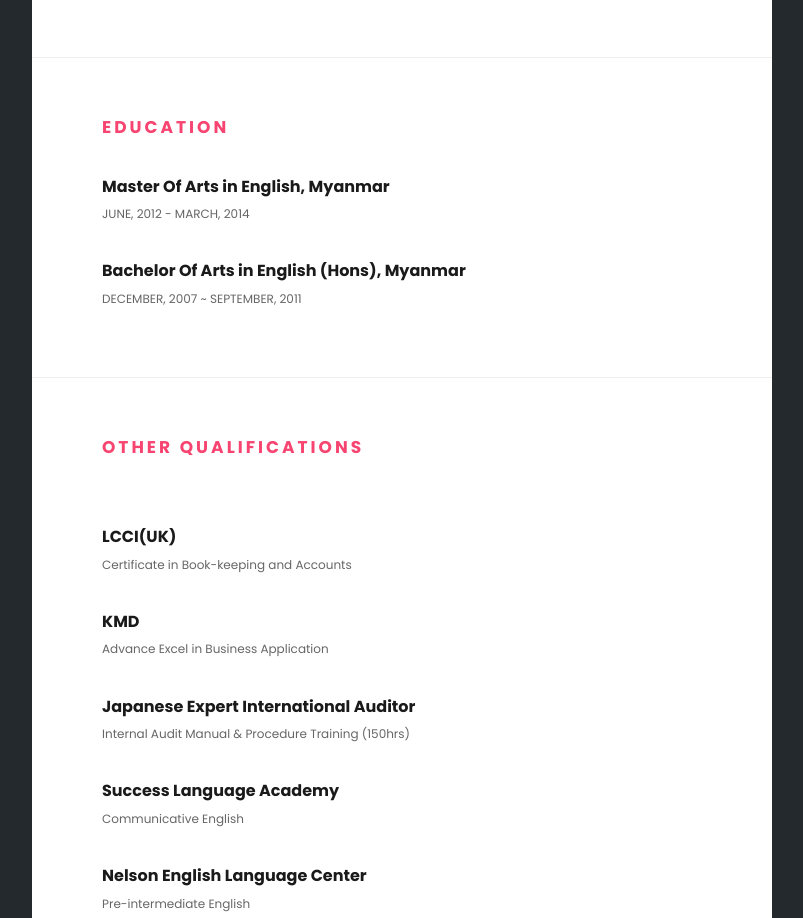
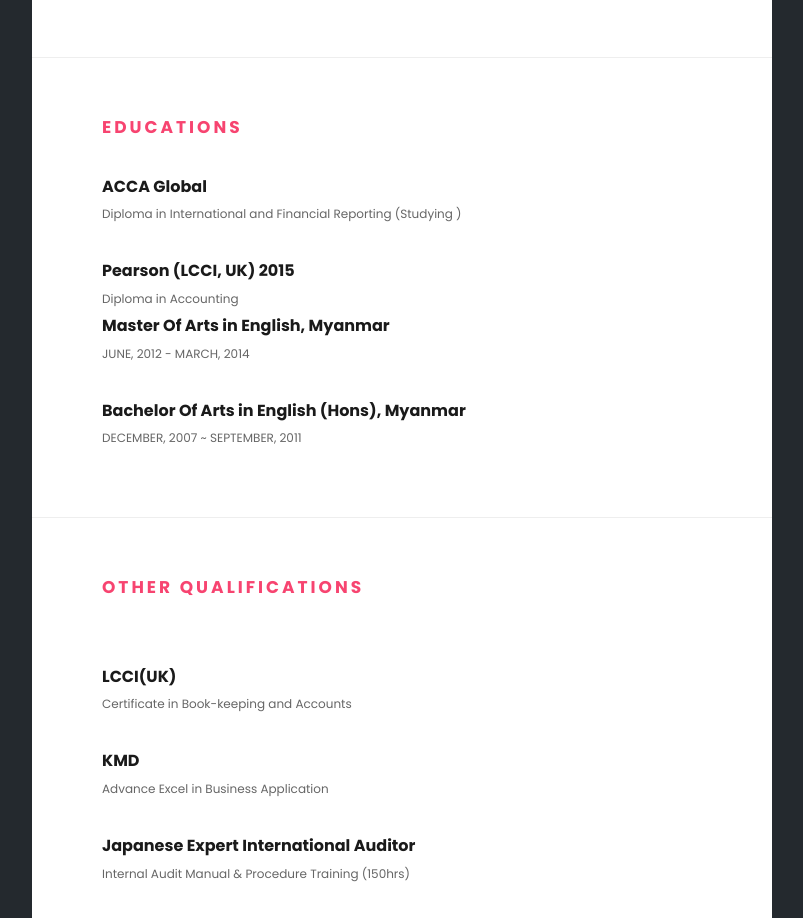
Before and after one commit to laimonnaing/laimonnaing.github.io, a plain HTML site: page index.html in a window 1280 px wide. Shown: the part 1870-2788 px from the top of the page, without its empty margins (368-1171 px from the left). Drawn offline with Linux system fonts and the light colour scheme.

Commit message:
Update index.html

```diff
--- a/index.html
+++ b/index.html
@@ -274,12 +274,24 @@
 		<section id="education" class="resume">
 
 			<div class="section-header">
-				<h2>Education</h2>
+				<h2>Educations</h2>
 
 			</div>
 
 			<div class="row">
+				<div class="col-md-12 col-sm-12 col-xs-12">
+					<div class="top-item resume-item">
+						<h2>ACCA Global </h2>
+						<span>Diploma in International and Financial Reporting (Studying )</span>
+					</div>
+				</div>
 
+				<div class="col-md-12 col-sm-12 col-xs-12">
+					<div class="resume-item">
+						<h2>Pearson (LCCI, UK) 2015</h2>
+						<span>Diploma in Accounting</span>
+					</div>
+				</div>
 
 
 				<div class="col-md-12 col-sm-12 col-xs-12">
```
Lines whose indentation alone changed are shown as unchanged.
